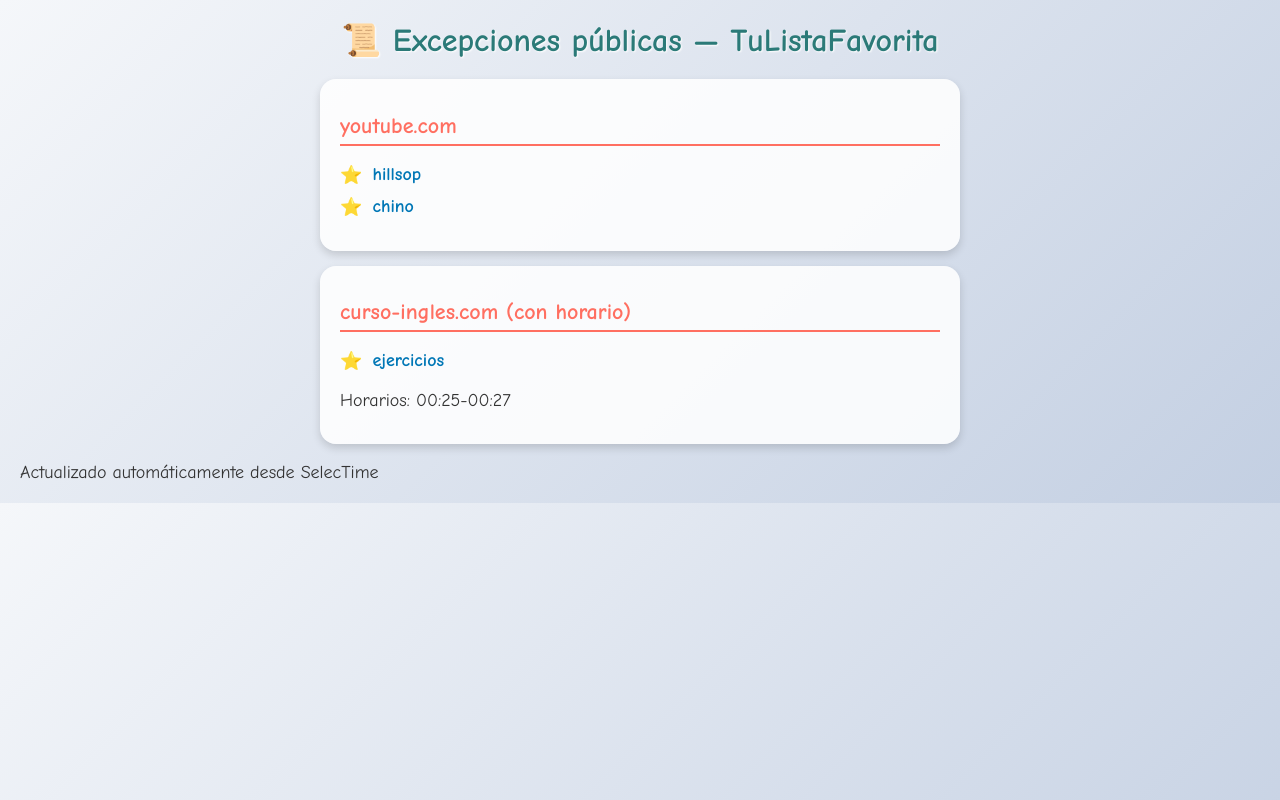
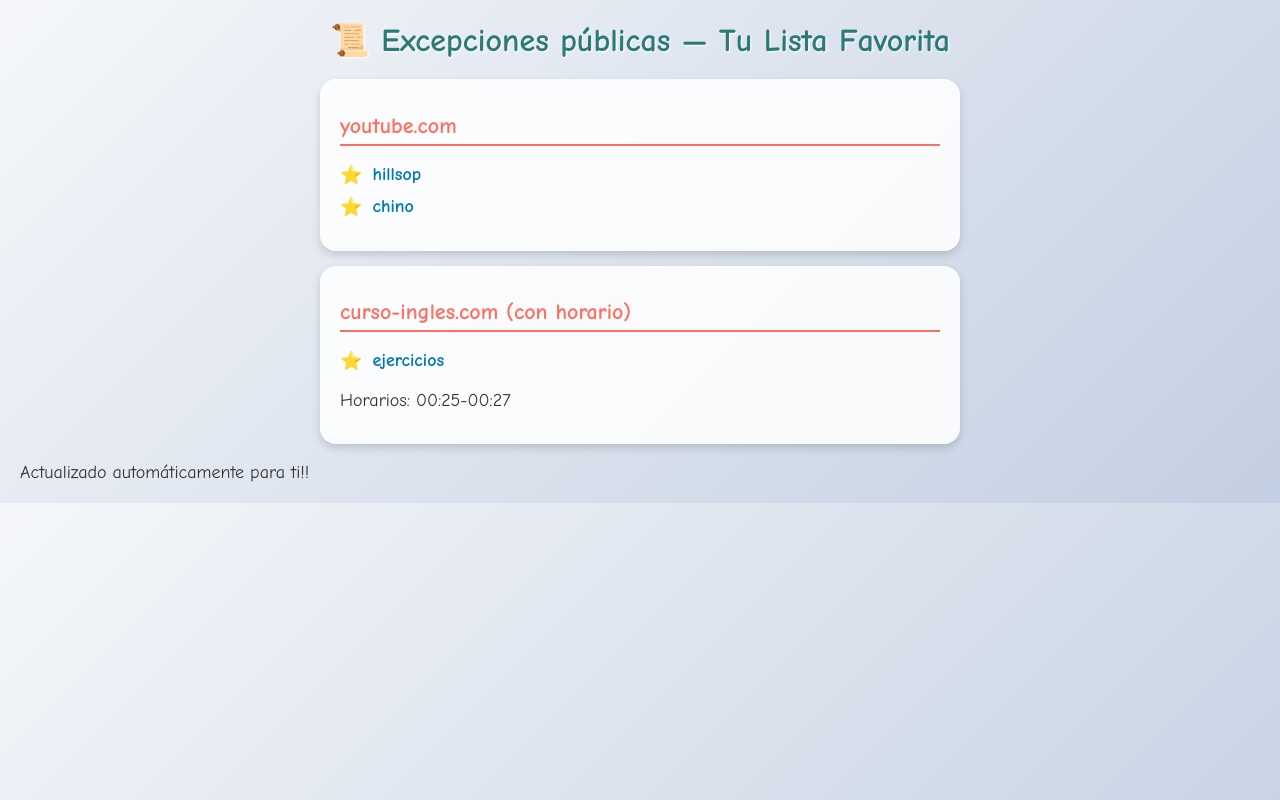
Before and after one commit to saeta728/TuListaFavorita, a plain HTML site: page index.html in a window 1280 px wide. Drawn offline with Linux system fonts and the light colour scheme.

Commit message:
Cambio detalles
Ajuste de título

```diff
--- a/index.html
+++ b/index.html
@@ -2,14 +2,14 @@
 <html lang="es">
 <head>
   <meta charset="UTF-8">
-  <title>Excepciones públicas — TuListaFavorita</title>
+  <title>Excepciones públicas — Tu Lista Favorita</title>
   <link rel="stylesheet" href="exlist.css">
 </head>
 <body>
-  <h1>📜 Excepciones públicas — TuListaFavorita</h1>
+  <h1>📜 Excepciones públicas — Tu Lista Favorita</h1>
   <div id="list"></div>
   <footer>
-    <p>Actualizado automáticamente desde SelecTime</p>
+    <p>Actualizado automáticamente para ti!!</p>
   </footer>
   <script src="exlist.js"></script>
 </body>
```
